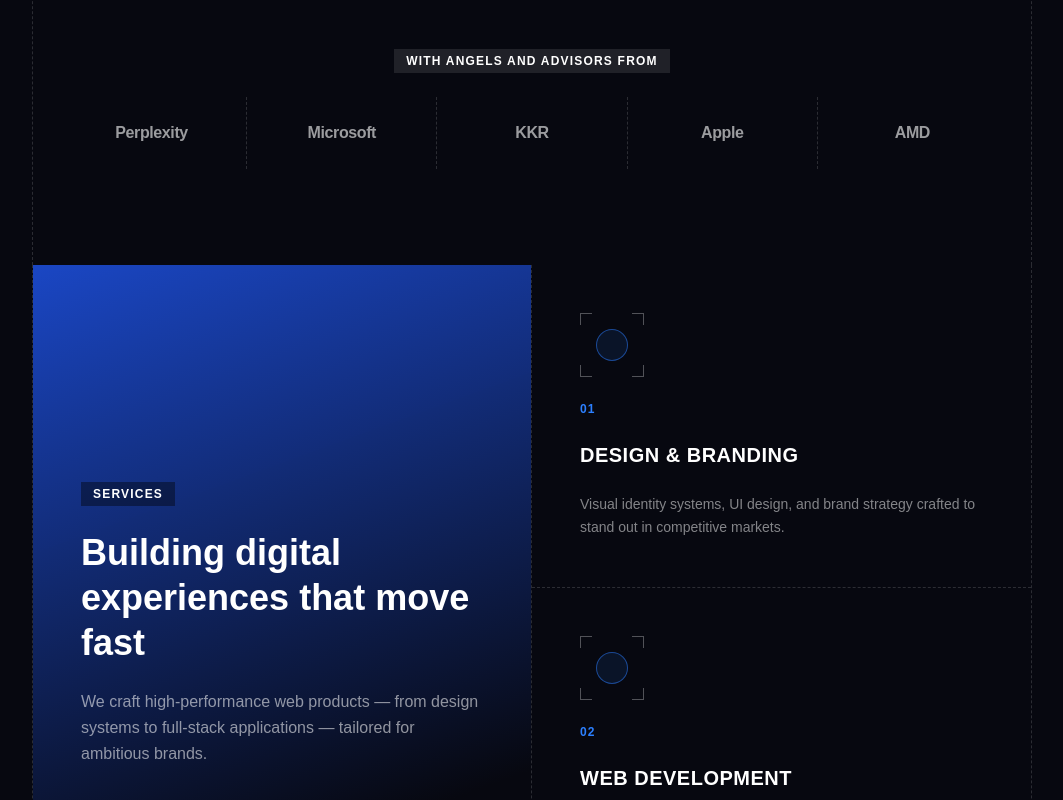
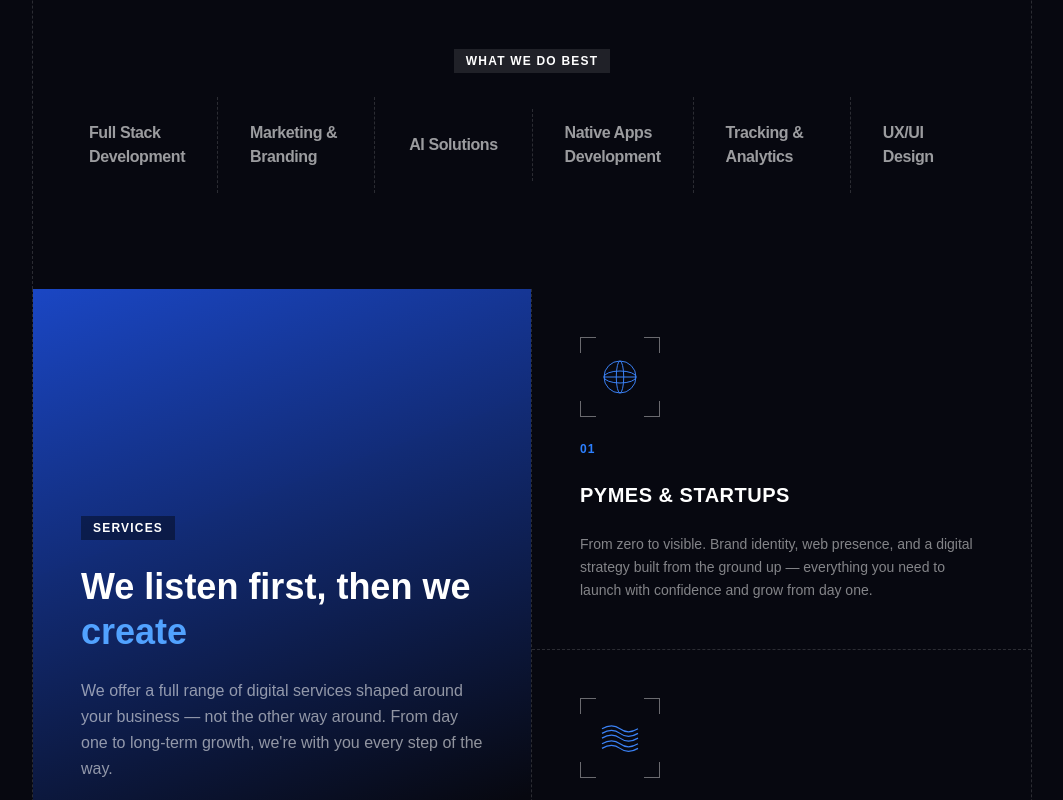
Before and after one commit to Torodevconsulting/torodevelopment-website-react, a React (Vite) app: page / in a window 1280 px wide. Shown: the part 1200-2000 px from the top of the page, without its empty margins (108-1171 px from the left). Built offline with nearby package versions, Linux system fonts and the light colour scheme.

Commit message:
feat: update Navbar links and enhance Home page content

```diff
--- a/src/components/Navbar.tsx
+++ b/src/components/Navbar.tsx
@@ -24,13 +24,13 @@ export default function Navbar() {
         {/* Links */}
         <div className="flex items-center gap-8">
           <a href="#about" className="text-xs font-medium tracking-widest uppercase text-white/60 hover:text-white transition-colors">
-            About
+            About Us
           </a>
           <a href="#services" className="text-xs font-medium tracking-widest uppercase text-white/60 hover:text-white transition-colors">
-            Services
+            Our Services
           </a>
           <button className="flex items-center gap-2 bg-blue-600 px-5 py-2 text-xs font-bold uppercase tracking-widest text-white hover:bg-blue-500 transition-colors">
-            Join Us
+            Contact Us
             <ArrowRight size={12} />
           </button>
         </div>
--- a/src/index.css
+++ b/src/index.css
@@ -120,6 +120,7 @@
 @layer base {
   * {
     @apply border-border outline-ring/50;
+    cursor: pointer;
     }
   body {
     @apply bg-background text-foreground;
--- a/src/pages/Home.tsx
+++ b/src/pages/Home.tsx
@@ -1,5 +1,5 @@
-import { useEffect, useRef } from 'react'
-import { motion } from 'motion/react'
+import { useEffect, useRef, useState } from 'react'
+import { motion, AnimatePresence, useInView } from 'motion/react'
 import { ArrowRight } from 'lucide-react'
 import Navbar from '@/components/Navbar'
 
@@ -12,8 +12,187 @@ const fadeUp = {
   }),
 }
 
+const CYCLING_WORDS = ['build', 'create', 'design', 'work']
+
+function CyclingWord() {
+  const [index, setIndex] = useState(0)
+
+  useEffect(() => {
+    const id = setInterval(() => {
+      setIndex(i => (i + 1) % CYCLING_WORDS.length)
+    }, 4400)
+    return () => clearInterval(id)
+  }, [])
+
+  return (
+    <span className="relative inline-block overflow-hidden align-bottom cursor-pointer select-none" style={{ minWidth: '6ch' }}>
+      <AnimatePresence mode="wait">
+        <motion.span
+          key={CYCLING_WORDS[index]}
+          className="inline-block text-blue-400"
+          style={{ cursor: 'pointer', userSelect: 'none' }}
+          initial={{ y: '100%', opacity: 0.4 }}
+          animate={{ y: '0%', opacity: 1 }}
+          exit={{ y: '-100%', opacity: 0.4 }}
+          transition={{ duration: 0.6, ease: 'easeInOut' }}
+        >
+          {CYCLING_WORDS[index]}
+        </motion.span>
+      </AnimatePresence>
+    </span>
+  )
+}
+
+function AnimatedIcon({ index, animate }: { index: number; animate: boolean }) {
+  const d = (delay: number) => ({
+    pathLength: { duration: 1.2, delay, ease: 'easeInOut' as const },
+    opacity:    { duration: 0.15, delay },
+  })
+
+  if (index === 0) {
+    // Globe — meridian ellipse simulates rotation via rx keyframes
+    return (
+      <motion.svg width="40" height="40" viewBox="0 0 40 40" fill="none">
+        <motion.circle cx="20" cy="20" r="16" stroke="#3b82f6" strokeWidth="1"
+          initial={{ pathLength: 0, opacity: 0 }}
+          animate={animate ? { pathLength: 1, opacity: 1 } : {}}
+          transition={d(0)}
+        />
+        <motion.ellipse cx="20" cy="20" ry="16" stroke="#3b82f6" strokeWidth="1"
+          initial={{ pathLength: 0, opacity: 0, rx: 8 }}
+          animate={animate ? { pathLength: 1, opacity: 1, rx: [8, 1, 8] } : {}}
+          transition={{ ...d(0.18), rx: { duration: 2, repeat: Infinity, ease: 'easeInOut', delay: 1.5 } }}
+        />
+        <motion.ellipse cx="20" cy="20" rx="16" ry="6" stroke="#3b82f6" strokeWidth="1"
+          initial={{ pathLength: 0, opacity: 0 }}
+          animate={animate ? { pathLength: 1, opacity: 1 } : {}}
+          transition={d(0.36)}
+        />
+        <motion.line x1="4" y1="20" x2="36" y2="20" stroke="#3b82f6" strokeWidth="1"
+          initial={{ pathLength: 0, opacity: 0 }}
+          animate={animate ? { pathLength: 1, opacity: 1 } : {}}
+          transition={d(0.54)}
+        />
+      </motion.svg>
+    )
+  }
+
+  if (index === 1) {
+    // Waves — each path oscillates on Y with staggered phase
+    return (
+      <motion.svg width="40" height="40" viewBox="0 0 40 40" fill="none">
+        {[8, 14, 20, 26, 32].map((y, i) => (
+          <motion.path
+            key={y}
+            d={`M2 ${y} Q12 ${y - 6} 20 ${y} Q28 ${y + 6} 38 ${y}`}
+            stroke="#3b82f6" strokeWidth="1.2"
+            initial={{ pathLength: 0, opacity: 0, y: 0 }}
+            animate={animate ? { pathLength: 1, opacity: 1, y: [0, -3, 0, 3, 0] } : {}}
+            transition={{
+              ...d(i * 0.18),
+              y: { duration: 1.8, repeat: Infinity, ease: 'easeInOut', delay: 1.2 + i * 0.15 },
+            }}
+          />
+        ))}
+      </motion.svg>
+    )
+  }
+
+  if (index === 2) {
+    // Code brackets — slash slides up/down
+    return (
+      <motion.svg width="40" height="40" viewBox="0 0 40 40" fill="none">
+        <motion.path d="M16 6 L6 20 L16 34" stroke="#3b82f6" strokeWidth="1.5" strokeLinecap="round" strokeLinejoin="round"
+          initial={{ pathLength: 0, opacity: 0 }}
+          animate={animate ? { pathLength: 1, opacity: 1 } : {}}
+          transition={d(0)}
+        />
+        <motion.path d="M24 6 L34 20 L24 34" stroke="#3b82f6" strokeWidth="1.5" strokeLinecap="round" strokeLinejoin="round"
+          initial={{ pathLength: 0, opacity: 0 }}
+          animate={animate ? { pathLength: 1, opacity: 1 } : {}}
+          transition={d(0.18)}
+        />
+        <motion.line x1="23" y1="4" x2="17" y2="36" stroke="#3b82f6" strokeWidth="1" strokeLinecap="round"
+          initial={{ pathLength: 0, opacity: 0, y: 0 }}
+          animate={animate ? { pathLength: 1, opacity: 1, y: [0, -4, 0, 4, 0] } : {}}
+          transition={{ ...d(0.36), y: { duration: 2, repeat: Infinity, ease: 'easeInOut', delay: 1.8 } }}
+        />
+      </motion.svg>
+    )
+  }
+
+  // Compass — crosshair group rotates continuously
+  return (
+    <motion.svg width="40" height="40" viewBox="0 0 40 40" fill="none">
+      <motion.circle cx="20" cy="20" r="16" stroke="#3b82f6" strokeWidth="1"
+        initial={{ pathLength: 0, opacity: 0 }}
+        animate={animate ? { pathLength: 1, opacity: 1 } : {}}
+        transition={d(0)}
+      />
+      <motion.circle cx="20" cy="20" r="6" stroke="#3b82f6" strokeWidth="1"
+        initial={{ pathLength: 0, opacity: 0 }}
+        animate={animate ? { pathLength: 1, opacity: 1 } : {}}
+        transition={d(0.18)}
+      />
+      <motion.g
+        style={{ transformOrigin: '20px 20px' }}
+        initial={{ opacity: 0, rotate: 0 }}
+        animate={animate ? { opacity: 1, rotate: 360 } : {}}
+        transition={{
+          opacity: { duration: 0.2, delay: 1.2 },
+          rotate: { duration: 8, repeat: Infinity, ease: 'linear', delay: 1.2 },
+        }}
+      >
+        <line x1="20" y1="4"  x2="20" y2="14" stroke="#3b82f6" strokeWidth="1.5" strokeLinecap="round" />
+        <line x1="20" y1="26" x2="20" y2="36" stroke="#3b82f6" strokeWidth="1.5" strokeLinecap="round" />
+        <line x1="4"  y1="20" x2="14" y2="20" stroke="#3b82f6" strokeWidth="1.5" strokeLinecap="round" />
+        <line x1="26" y1="20" x2="36" y2="20" stroke="#3b82f6" strokeWidth="1.5" strokeLinecap="round" />
+      </motion.g>
+    </motion.svg>
+  )
+}
+
+function ServiceCard({ card, i }: { card: { num: string; title: string; desc: string }; i: number }) {
+  const ref = useRef<HTMLDivElement>(null)
+  const isInView = useInView(ref, { once: true, amount: 0.4 })
+
+  return (
+    <div
+      ref={ref}
+      className="group flex flex-col gap-6 p-12 hover:bg-white/3 transition-colors"
+    >
+      {/* Bracket container — expands on scroll */}
+      <motion.div
+        className="relative overflow-visible"
+        initial={{ width: 12, height: 12 }}
+        animate={isInView ? { width: 80, height: 80 } : {}}
+        transition={{ duration: 0.55, ease: [0.76, 0, 0.24, 1] }}
+      >
+        <span className="absolute top-0 left-0 w-4 h-4 border-t border-l border-white/40" />
+        <span className="absolute top-0 right-0 w-4 h-4 border-t border-r border-white/40" />
+        <span className="absolute bottom-0 left-0 w-4 h-4 border-b border-l border-white/40" />
+        <span className="absolute bottom-0 right-0 w-4 h-4 border-b border-r border-white/40" />
+
+        {/* Icon fades in after expansion */}
+        <motion.div
+          className="absolute inset-0 flex items-center justify-center"
+          initial={{ opacity: 0 }}
+          animate={isInView ? { opacity: 1 } : {}}
+          transition={{ duration: 0.3, delay: 0.5 }}
+        >
+          <AnimatedIcon index={i} animate={isInView} />
+        </motion.div>
+      </motion.div>
+
+      <span className="text-xs font-bold text-blue-500 tracking-widest">{card.num}</span>
+      <h3 className="text-xl font-bold uppercase tracking-wide">{card.title}</h3>
+      <p className="text-sm leading-relaxed text-white/50">{card.desc}</p>
+    </div>
+  )
+}
+
 const backedBy = ['QUERTIUM.IO', 'W STUDIOS', 'TORNED STRINGS']
-const advisors = ['Perplexity', 'Microsoft', 'KKR', 'Apple', 'AMD']
+const services = ['Full Stack Development', 'Marketing & Branding', 'AI Solutions', 'Native Apps Development', 'Tracking & Analytics', 'UX/UI Design']
 
 function WavyLines() {
   const canvasRef = useRef<HTMLCanvasElement>(null)
@@ -185,7 +364,7 @@ export default function Home() {
               className="flex gap-4"
             >
               <button className="flex items-center gap-2 border border-white px-6 py-3 text-sm font-semibold uppercase tracking-widest text-white hover:bg-white hover:text-black transition-colors">
-                Get Started <ArrowRight size={14} />
+                About Us <ArrowRight size={14} />
               </button>
               <button className="flex items-center gap-2 border border-white/30 px-6 py-3 text-sm font-semibold uppercase tracking-widest text-white/70 hover:border-white hover:text-white transition-colors">
                 Contact Us <ArrowRight size={14} />
@@ -222,7 +401,7 @@ export default function Home() {
               custom={0}
               className="bg-white/10 px-3 py-1 text-xs font-bold uppercase tracking-widest text-white"
             >
-              Backed By
+              Our Partners
             </motion.span>
             <div className="flex w-full items-center justify-center divide-x divide-dashed divide-white/15">
               {backedBy.map((name, i) => (
@@ -246,7 +425,7 @@ export default function Home() {
           {/* Divider */}
           <div className="w-full border-t border-dashed border-white/15" />
 
-          {/* Angels & Advisors */}
+          {/* Our Services */}
           <div className="flex flex-col items-center gap-6 w-full">
             <motion.span
               variants={fadeUp}
@@ -256,10 +435,10 @@ export default function Home() {
               custom={0}
               className="bg-white/10 px-3 py-1 text-xs font-bold uppercase tracking-widest text-white"
             >
-              With Angels and Advisors From
+              What we do Best
             </motion.span>
             <div className="flex w-full items-center justify-center divide-x divide-dashed divide-white/15">
-              {advisors.map((name, i) => (
+              {services.map((name, i) => (
                 <motion.div
                   key={name}
                   variants={fadeUp}
@@ -306,14 +485,14 @@ export default function Home() {
                   viewport={{ once: true }} custom={1}
                   className="mb-6 text-4xl font-bold leading-tight"
                 >
-                  Building digital experiences that move fast
+                  We listen first, then we <CyclingWord />
                 </motion.h2>
                 <motion.p
                   variants={fadeUp} initial="hidden" whileInView="visible"
                   viewport={{ once: true }} custom={2}
                   className="mb-10 text-base leading-relaxed text-white/55"
                 >
-                  We craft high-performance web products — from design systems to full-stack applications — tailored for ambitious brands.
+                  We offer a full range of digital services shaped around your business — not the other way around. From day one to long-term growth, we're with you every step of the way.
                 </motion.p>
                 <motion.button
                   variants={fadeUp} initial="hidden" whileInView="visible"
@@ -332,45 +511,26 @@ export default function Home() {
             {[
               {
                 num: '01',
-                title: 'Design & Branding',
-                desc: 'Visual identity systems, UI design, and brand strategy crafted to stand out in competitive markets.',
+                title: 'PYMES & Startups',
+                desc: 'From zero to visible. Brand identity, web presence, and a digital strategy built from the ground up — everything you need to launch with confidence and grow from day one.',
               },
               {
                 num: '02',
-                title: 'Web Development',
-                desc: 'High-performance React applications built with modern tooling, optimized for speed and scalability.',
+                title: 'Growing Brands & Companies',
+                desc: 'Scale what\'s working. Fix what\'s not. Performance marketing, full-stack development, and strategic consulting to turn a solid foundation into measurable growth.',
               },
               {
                 num: '03',
-                title: 'Motion & Interaction',
-                desc: 'Animations and micro-interactions that elevate the user experience and make products feel alive.',
+                title: 'Big Enterprises & Innovators',
+                desc: 'Execution at the level your brand demands. High-performance web products and data-driven paid media campaigns, built with the rigor and autonomy that complex organizations require.',
               },
               {
                 num: '04',
                 title: 'Strategy & Consulting',
-                desc: 'Technical roadmaps and product strategy to help teams move faster and build the right things.',
+                desc: 'Clarity before action. Before building anything, we map where you are, where you want to go, and the most direct route to get there — across digital, brand, and performance.',
               },
             ].map((card, i) => (
-              <motion.div
-                key={card.num}
-                variants={fadeUp} initial="hidden" whileInView="visible"
-                viewport={{ once: true, amount: 0.3 }} custom={i}
-                className="group flex flex-col gap-6 p-12 hover:bg-white/3 transition-colors"
-              >
-                {/* Corner brackets */}
-                <div className="relative w-16 h-16">
-                  <span className="absolute top-0 left-0 w-3 h-3 border-t border-l border-white/30" />
-                  <span className="absolute top-0 right-0 w-3 h-3 border-t border-r border-white/30" />
-                  <span className="absolute bottom-0 left-0 w-3 h-3 border-b border-l border-white/30" />
-                  <span className="absolute bottom-0 right-0 w-3 h-3 border-b border-r border-white/30" />
-                  <div className="flex h-full items-center justify-center">
-                    <div className="h-8 w-8 rounded-full border border-blue-500/50 bg-blue-500/10" />
-                  </div>
-                </div>
-                <span className="text-xs font-bold text-blue-500 tracking-widest">{card.num}</span>
-                <h3 className="text-xl font-bold uppercase tracking-wide">{card.title}</h3>
-                <p className="text-sm leading-relaxed text-white/50">{card.desc}</p>
-              </motion.div>
+              <ServiceCard key={card.num} card={card} i={i} />
             ))}
           </div>
 
```
